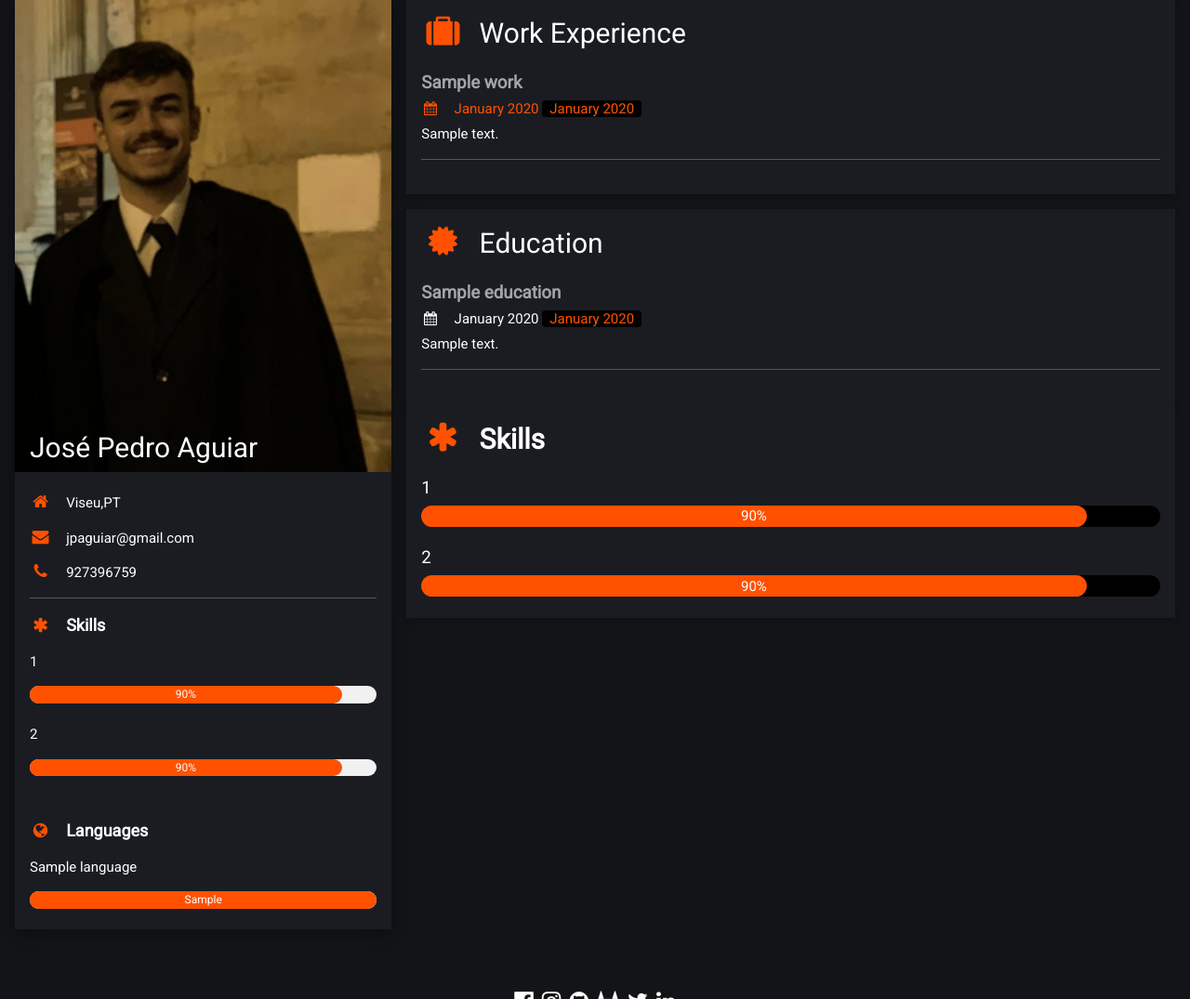
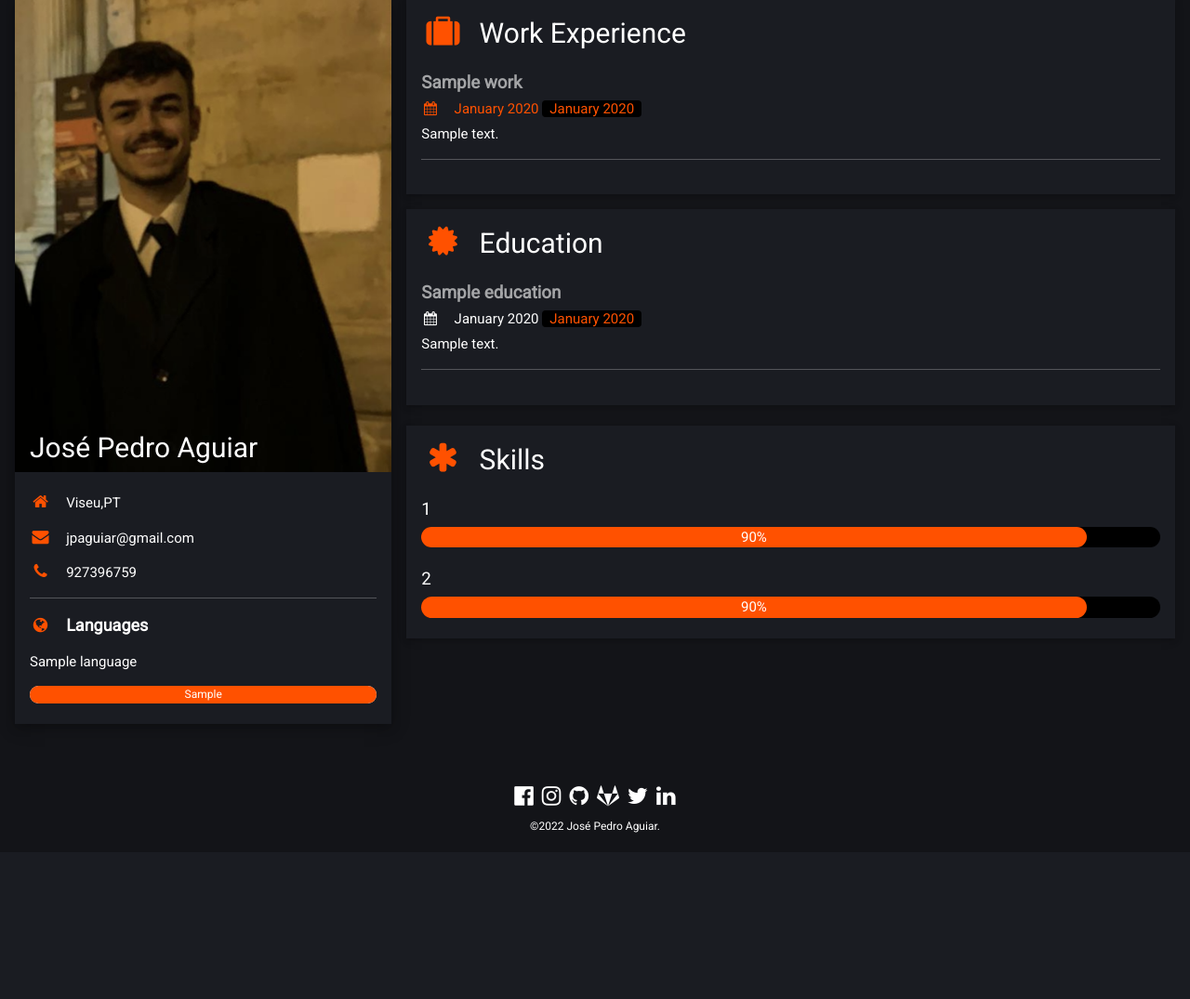
Before and after one commit to josePedroAguiar/PersonalPortfolio, a Django app: page /cv/ in a window 1280 px wide. Shown: the part 97-1172 px from the top of the page at 93% size. After the commit the page ends 993 px from the top, so only its background shows below. Run offline with Django 3.2, Linux system fonts and the light colour scheme; data comes from the database, SQL or seed files in the repository; tables that the repository leaves empty hold one stand-in row (values such as "Sample post").

```diff
--- a/cv/templates/cv/cv.html
+++ b/cv/templates/cv/cv.html
@@ -53,10 +53,10 @@
                     <p><i class="fa fa-envelope fa-fw w3-margin-right w3-large " style="color: #ff5100;"></i>{{ data.email }}</p>
                     <p><i class="fa fa-phone fa-fw w3-margin-right w3-large " style="color: #ff5100;"></i>{{ data.phone }}</p>
                     <hr>
-                    <p class="w3-large"><b><i class="fa fa-asterisk fa-fw w3-margin-right " style="color: #ff5100;"></i>Skills</b></p>
+                   <!-- <p class="w3-large"><b><i class="fa fa-asterisk fa-fw w3-margin-right " style="color: #ff5100;"></i>Skills</b></p>
                     {% for skill in skills %}
 
-                        <p>{{skill.name}}</p>
+                        <p style="margin-bottom: 2.5px">{{skill.name}}</p>
                         <div class="w3-light-grey w3-round-xlarge w3-small">
                             <div class="w3-container w3-center w3-round-xlarge" style="width:{{skill.perc}};background-color: #ff5100;">
                                 <div class="w3-center w3-text-white">{{skill.perc}}</div>
@@ -64,7 +64,7 @@
                         </div>  <br>
                     {% endfor %}
 
-                    <br>
+                    <br>-->
 
                     <p class="w3-large w3-text-theme"><b><i class="fa fa-globe fa-fw w3-margin-right " style="color: #ff5100;"></i>Languages</b></p>
                     {% for language in languages %}
@@ -85,7 +85,7 @@
 
         <!-- Right Column -->
         <div class="w3-twothird">
-
+            {% if works %}
             <div class="w3-container w3-text-white w3-card  w3-margin-bottom" style="background-color: #1A1C22">
                 <h2 class="w3-text-white w3-padding-16"><i class="fa fa-suitcase fa-fw w3-margin-right w3-xxlarge "style="color: #ff5100;"></i>Work Experience</h2>
                 {% for work in works %}
@@ -99,7 +99,8 @@
                 {% endfor %}
                 <br>
             </div>
-
+            {% endif%}
+            {% if educations %}
             <div class="w3-container w3-card w3-text-white" style="background-color: #1A1C22">
                 <h2 class="w3-text-white w3-padding-16"><i class="fa fa-certificate fa-fw w3-margin-right w3-xxlarge " style="color: #ff5100;"></i>Education</h2>
 
@@ -114,9 +115,11 @@
                 {% endfor %}
                 <br>
             </div>
+            {% endif%}
+            <br>
             {% if skills %}
                 <div class="w3-container w3-card w3-text-white" style="background-color: #1A1C22">
-                    <h2  class="w3-text-white w3-padding-16"><b><i class="fa fa-asterisk fa-fw w3-margin-right w3-xxlarge " style="color: #ff5100;"></i>Skills</b></h2>
+                    <h2  class="w3-text-white w3-padding-16"><i class="fa fa-asterisk fa-fw w3-margin-right w3-xxlarge " style="color: #ff5100;"></i>Skills</h2>
                     {% for skill in skills %}
 
                         <h5>{{skill.name}}</h5>
@@ -124,7 +127,8 @@
                             <div class="w3-container w3-center w3-round-xxlarge" style="width:{{skill.perc}};background-color:#ff5100;">
                                 <div class="w3-center w3-text-white">{{skill.perc}}</div>
                             </div>
-                        </div><br>
+                        </div>
+                        <br>
                     {% endfor %}
                 </div>
             {% endif%}
--- a/cv/templates/cv/white/cv.html
+++ b/cv/templates/cv/white/cv.html
@@ -120,6 +120,7 @@
                     <br>
                 </div>
                 {% endif%}
+                <br>
                 {% if skills %}
                     <div class="w3-container w3-card w3-text-white" style="background-color: #1A1C22">
                         <h2  class="w3-text-white w3-padding-16"><b><i class="fa fa-asterisk fa-fw w3-margin-right w3-xxlarge " style="color: #00aeff;"></i>Skills</b></h2>
```
